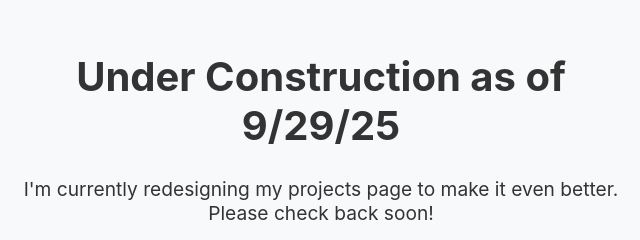
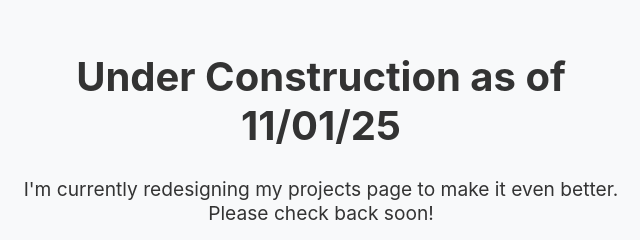
Before and after one commit to Ashrafmugallii/professional-resume, a plain HTML site: page projects.html in a window 1280 px wide. Shown: the part 244-484 px from the top of the page, 319-959 px from the left. Drawn offline with Linux system fonts and the light colour scheme.

Commit message:
changed date

```diff
--- a/projects.html
+++ b/projects.html
@@ -34,7 +34,7 @@
 </head>
 <body>
     <div class="container">
-        <h1> Under Construction as of 9/29/25</h1>
+        <h1> Under Construction as of 11/01/25</h1>
         <p>I'm currently redesigning my projects page to make it even better. Please check back soon!</p>
         <p><a href="index.html">← Go back to the homepage</a></p>
     </div>
```
